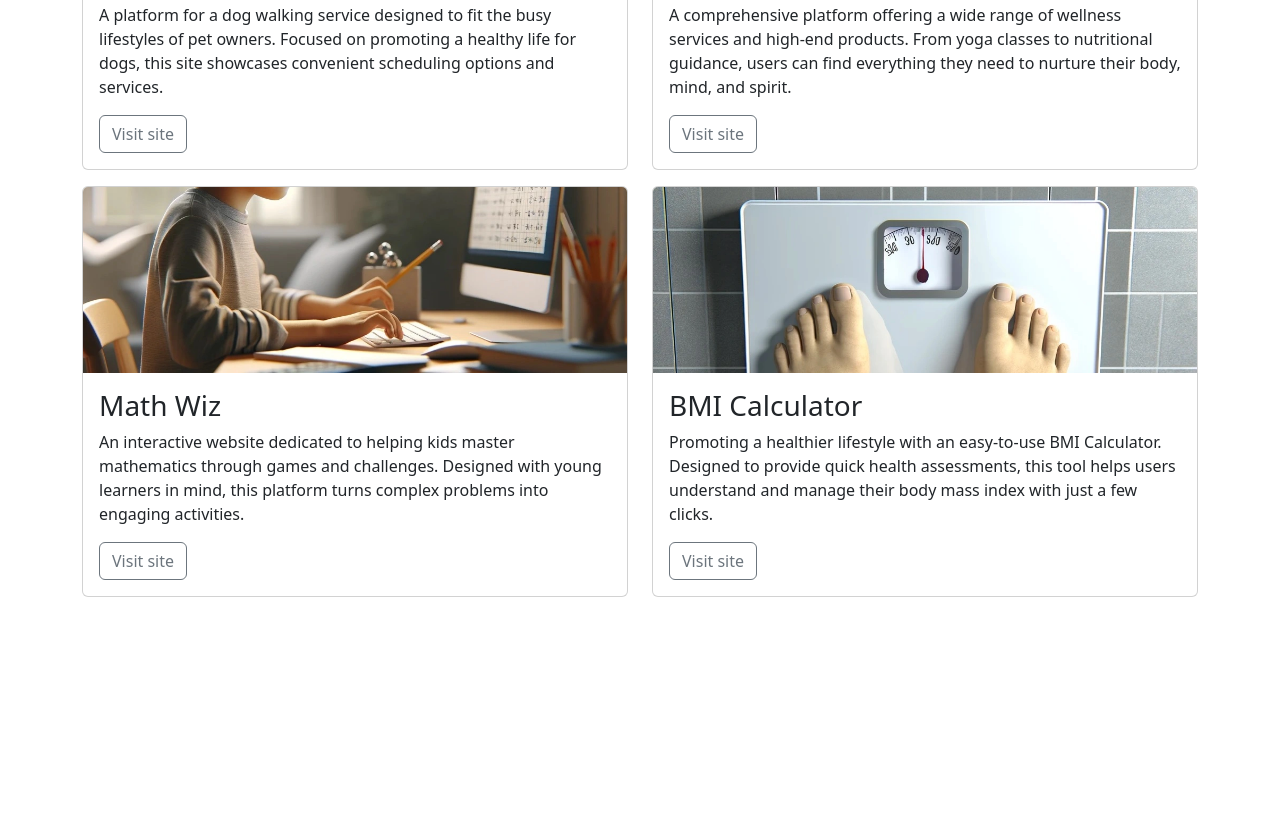
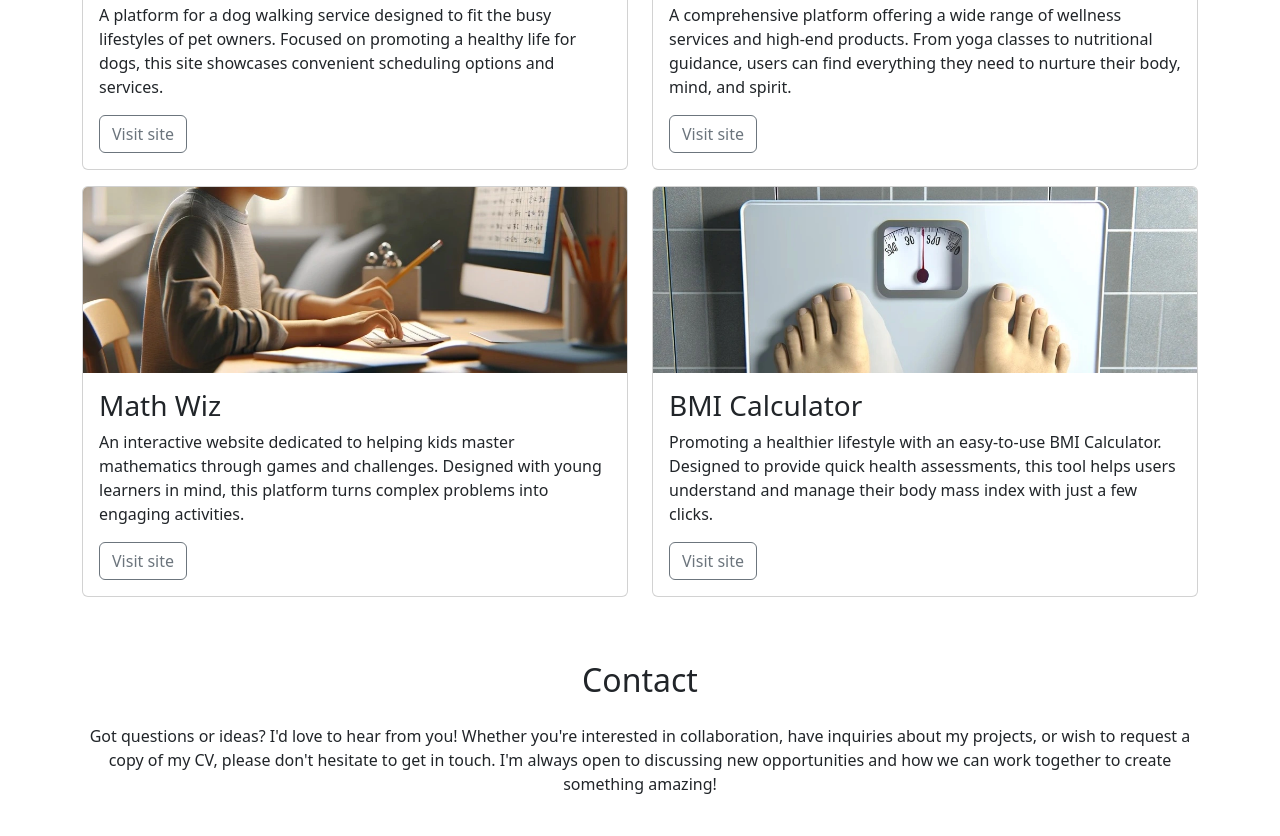
Before and after one commit to Rebeljoka/bootstrap-portfolio, a plain HTML site: page index.html in a window 1280 px wide. Shown: the part 1182-2018 px from the top of the page. Before the commit the page ends 1819 px from the top, so only its background shows below. Drawn offline with nearby package versions, Linux system fonts and the light colour scheme.

Commit message:
add: initial footer txt

```diff
--- a/index.html
+++ b/index.html
@@ -152,8 +152,20 @@
 
         </main>
 
-        <footer>
-            <!-- place footer here -->
+        <footer id="contact" class="container">
+            <div class="row justify-content-center">
+                <div class="col-12 text-center my-4">
+                    <h2 class="display5">Contact</h2>
+                    <p class="mt-4">Got questions or ideas? I'd love to hear from you! Whether you're
+                    interested in collaboration, have inquiries about my projects, or
+                    wish to request a copy of my CV, please don't hesitate to get in
+                    touch. I'm always open to discussing new opportunities and how we
+                    can work together to create something amazing!</p>
+                </div>
+                <div class="col-12 cold-md-10 col-lg-8">
+
+                </div>
+            </div>
         </footer>
 
         <!-- Bootstrap JavaScript Libraries -->
```
